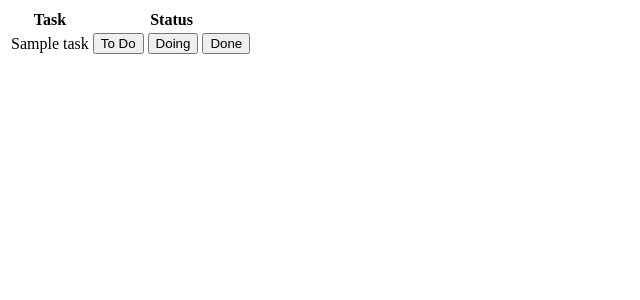
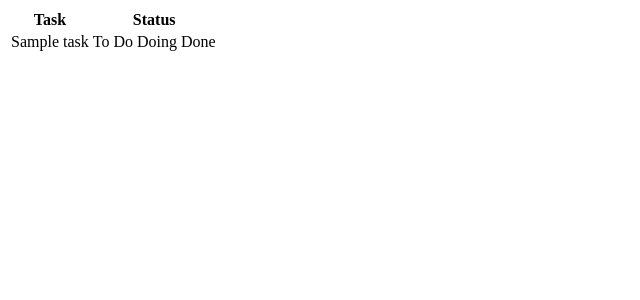
Before and after one commit to ctrlz-blog/django-basic-todo-list, a Django app: template todo/templates/partials/todo_list.html in a window 1280 px wide. Shown: the top 300 px of the page, without its empty margins (0-640 px from the left). Run offline with Django 4.2, Linux system fonts and the light colour scheme; the template is opened without the code that fills it: values that come from a table or form of the project are taken from there, others are empty; tables that the repository leaves empty hold one stand-in row (values such as "Sample post").

Commit message:
change buttons to links

```diff
--- a/todo/templates/partials/todo_row.html
+++ b/todo/templates/partials/todo_row.html
@@ -12,19 +12,19 @@
         {% if task.status == Status.TODO %}
         <div class="btn btn-danger border">To Do</div>
         {% else %}
-        <button class="btn btn-light border">To Do</button>
+        <a class="btn btn-light border">To Do</a>
         {% endif %}
 
         {% if task.status == Status.DOING %}
-        <button class="btn btn-primary border">Doing</button>
+        <div class="btn btn-primary border">Doing</div>
         {% else %}
-        <button class="btn btn-light border">Doing</button>
+        <a class="btn btn-light border">Doing</a>
         {% endif %}
 
         {% if task.status == Status.DONE %}
-        <button class="btn btn-success border">Done</button>
+        <div class="btn btn-success border">Done</div>
         {% else %}
-        <button class="btn btn-light border">Done</button>
+        <a class="btn btn-light border">Done</a>
         {% endif %}
 
     </td>
```
